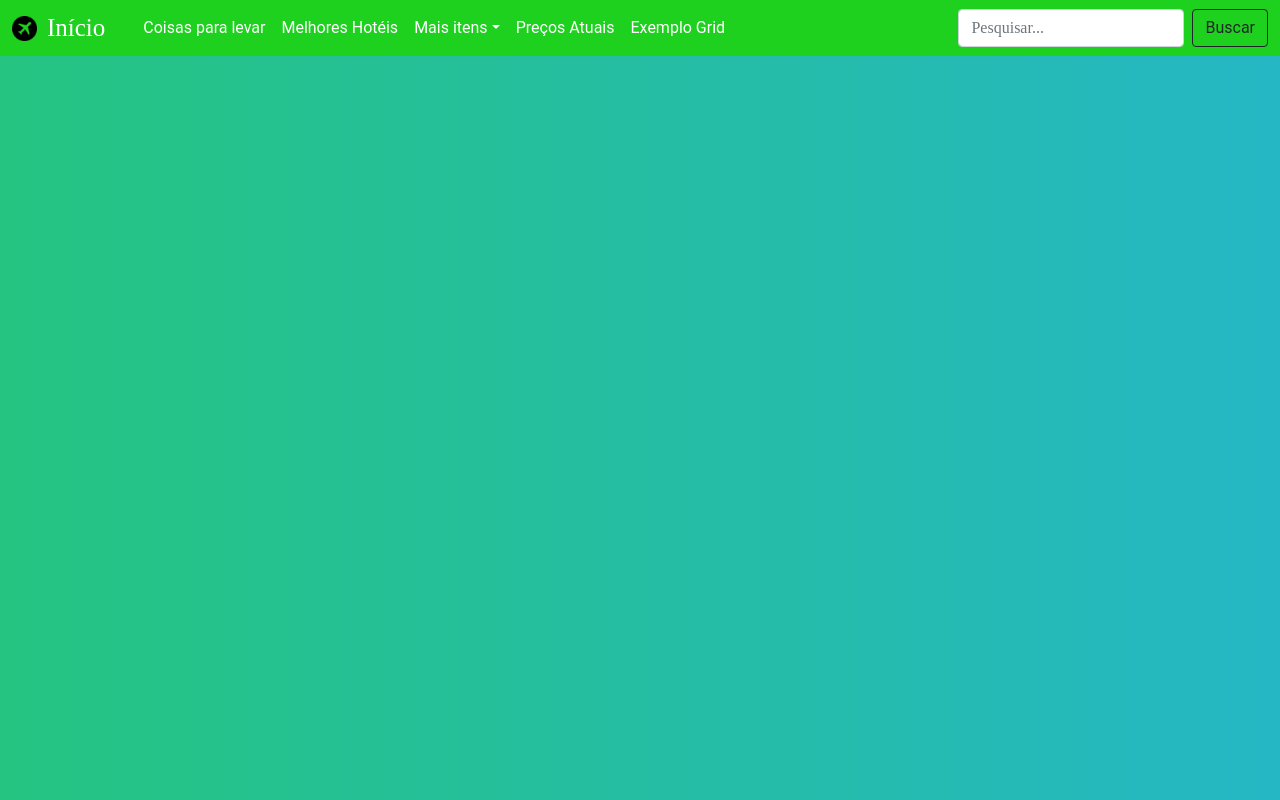
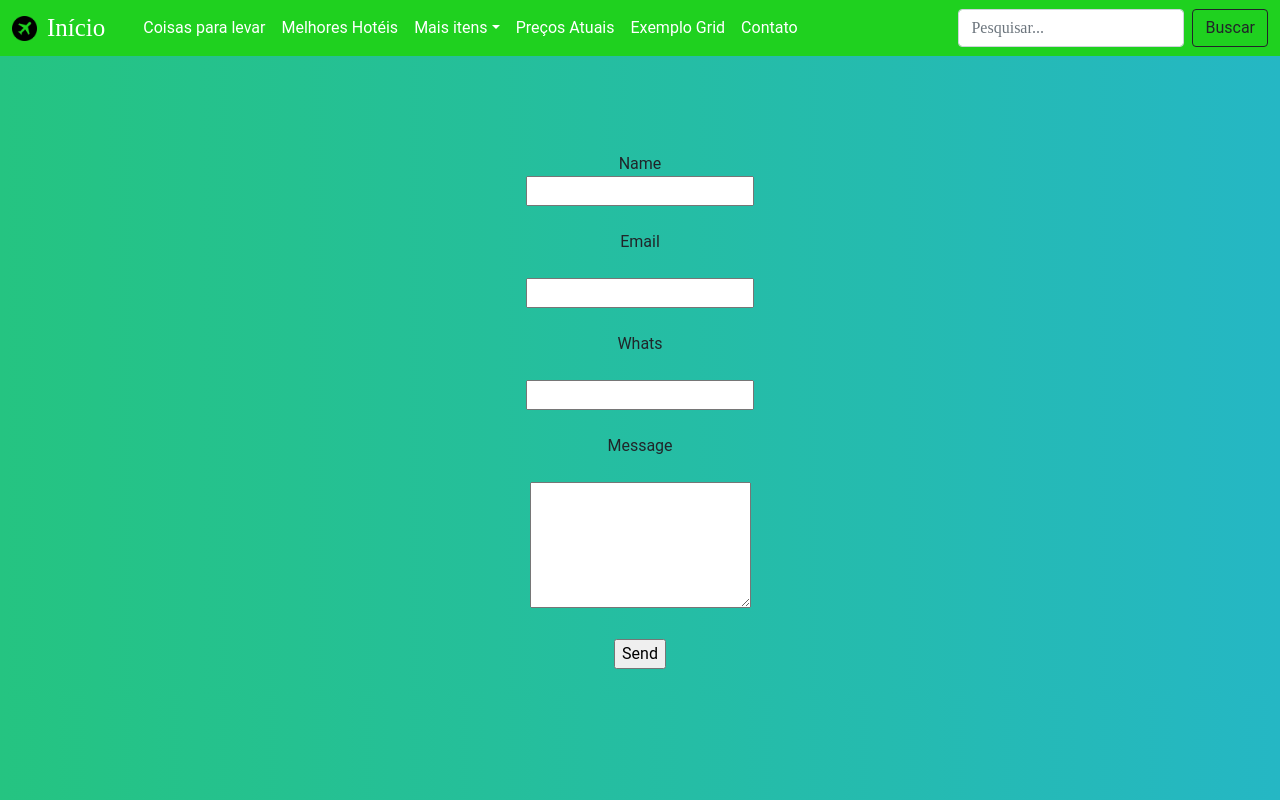
Before and after one commit to GabrielaMGC/React, a React (Create React App) app: page /contato in a window 1280 px wide. Built offline with nearby package versions, Linux system fonts and the light colour scheme.

Commit message:
criando o contato

```diff
--- a/package.json
+++ b/package.json
@@ -3,6 +3,7 @@
   "version": "0.1.0",
   "private": true,
   "dependencies": {
+    "@emailjs/browser": "^3.4.0",
     "@testing-library/jest-dom": "^5.16.1",
     "@testing-library/react": "^12.1.2",
     "@testing-library/user-event": "^13.5.0",
--- a/src/App.js
+++ b/src/App.js
@@ -6,6 +6,7 @@ import Coisas_para_levar from './Components/coisas_para_levar';
 import { Routes, Route } from "react-router-dom";
 import Precos from './Components/precos';
 import Exemplo_Grid from './Components/exemplo_grid';
+import { Contato } from './Components/contato';
 
 function App() {
   return (
@@ -17,6 +18,7 @@ function App() {
         <Route path="/precos" element={ <Precos/> } />
         <Route path="/hotel" element={ <Hotel/> } />
         <Route path="/exemplo_grid" element={ <Exemplo_Grid/> } />
+        <Route path="/contato" element={ <Contato/> } />
       </Routes>
    </>
  );
--- a/src/Components/NavBar/Index.js
+++ b/src/Components/NavBar/Index.js
@@ -38,6 +38,9 @@ function Navbar (){
               <li class="nav-item">
               <Link to="/exemplo_grid" class="nav-link active">Exemplo Grid</Link>
               </li>
+              <li class="nav-item">
+              <Link to="/contato" class="nav-link active">Contato</Link>
+              </li>
             </ul>
             <form class="d-flex">
               <input class="form-control me-2 pesquisar" type="search" placeholder="Pesquisar..." aria-label="Search"/>
--- /dev/null
+++ b/src/Components/contato/index.jsx
@@ -0,0 +1,42 @@
+import React, { useRef } from 'react';
+import emailjs from '@emailjs/browser';
+import './contato.css'
+
+export const Contato = () => {
+  const form = useRef();
+
+  const sendEmail = (e) => {
+    e.preventDefault();
+
+    emailjs.sendForm('service_m8yay2a', 'template_wyzsvy9', form.current, 'Scm-JY5Za5VMEjZly')
+      .then((result) => {
+          console.log(result.text);
+      }, (error) => {
+          console.log(error.text);
+      });
+  };
+
+  return (
+            <>
+            <div class = "formulário">
+                <center>
+            <form ref={form} onSubmit={sendEmail}>
+                <br/>
+                <br/>
+                <br/>
+                <br/>
+            <label>Name</label><br/>
+            <input type="text" name="name" /><br/><br/>
+            <label>Email</label><br/><br/>
+            <input type="email" name="email" /><br/><br/>
+            <label>Whats</label><br/><br/>
+            <input type="text" name="whats" /><br/><br/>
+            <label>Message</label><br/><br/>
+            <textarea name="message" cols = "22" rows = "5" /><br/><br/>
+            <input type="submit" value="Send" /><br/><br/>
+            </form>
+            </center>
+            </div>
+            </>
+  );
+};
```
Also changed, not shown: src/Components/contato/contato.css (added), 2 other files (tests, documents, lock files or other folders).
